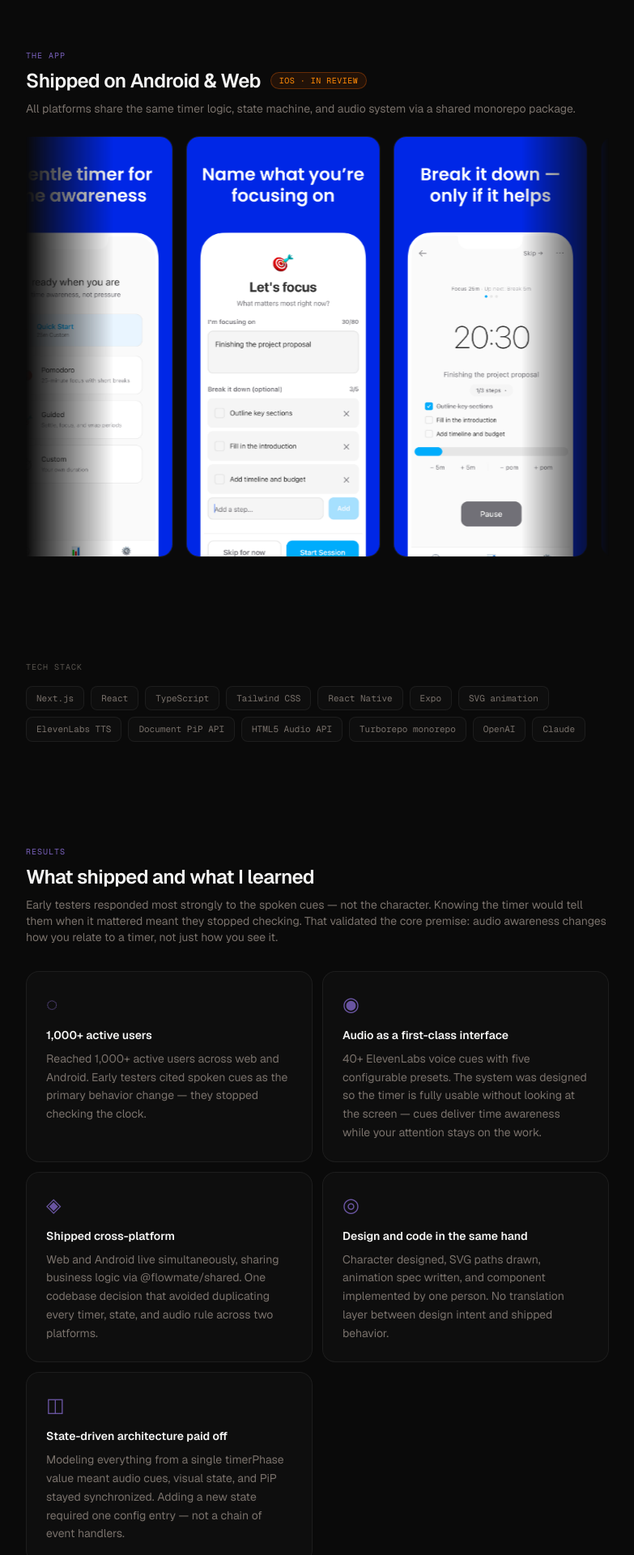
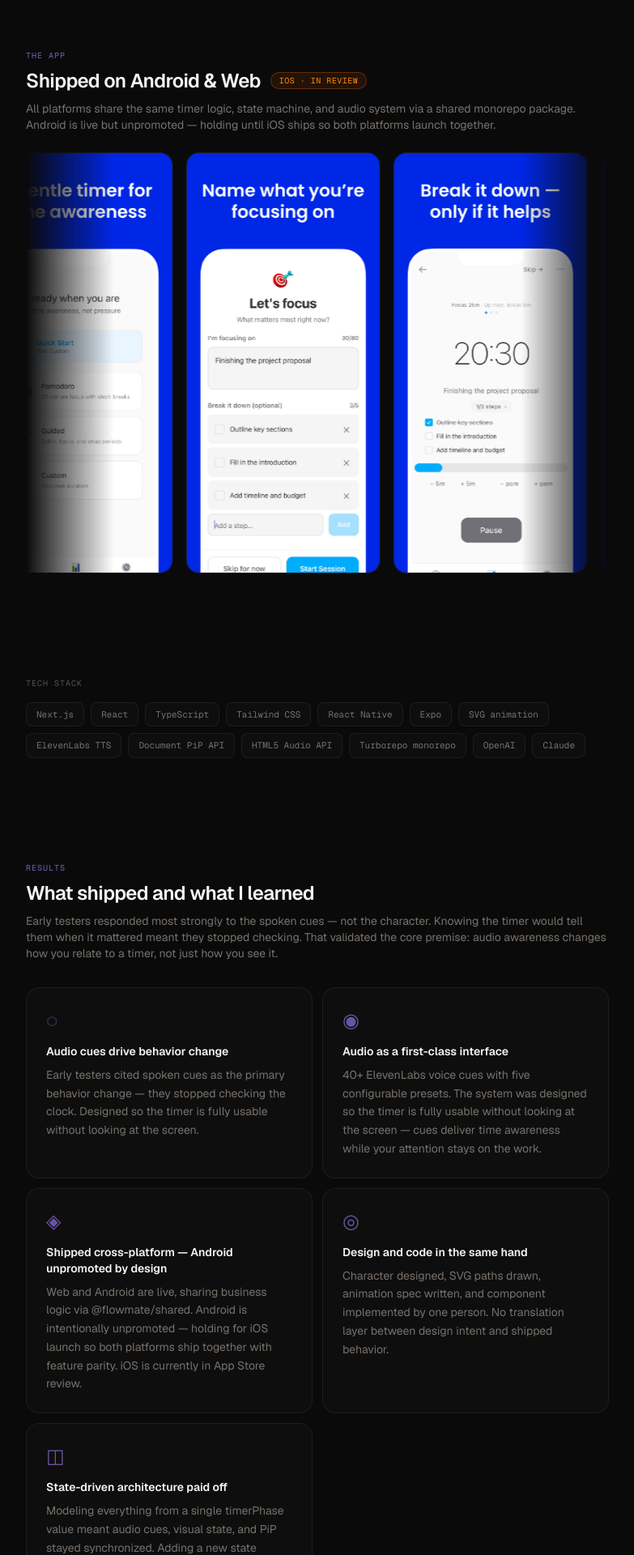
Before and after one commit to lydiacodesdaily/lydia-kwag, a Next.js app: page /projects/flowmate in a window 1280 px wide. Shown: the part 8099-10019 px from the top of the page at 81% size, without its empty margins (248-1031 px from the left). Built offline with nearby package versions, Linux system fonts and the light colour scheme.

Commit message:
fix(flowmate): mention Android soft launch

```diff
--- a/src/app/projects/flowmate/page.tsx
+++ b/src/app/projects/flowmate/page.tsx
@@ -63,8 +63,8 @@ const CHARACTER_STATES = [
 const OUTCOME_CARDS = [
   {
     icon: "◌",
-    title: "1,000+ active users",
-    body: "Reached 1,000+ active users across web and Android. Early testers cited spoken cues as the primary behavior change — they stopped checking the clock.",
+    title: "Audio cues drive behavior change",
+    body: "Early testers cited spoken cues as the primary behavior change — they stopped checking the clock. Designed so the timer is fully usable without looking at the screen.",
   },
   {
     icon: "◉",
@@ -73,8 +73,8 @@ const OUTCOME_CARDS = [
   },
   {
     icon: "◈",
-    title: "Shipped cross-platform",
-    body: "Web and Android live simultaneously, sharing business logic via @flowmate/shared. One codebase decision that avoided duplicating every timer, state, and audio rule across two platforms.",
+    title: "Shipped cross-platform — Android unpromoted by design",
+    body: "Web and Android are live, sharing business logic via @flowmate/shared. Android is intentionally unpromoted — holding for iOS launch so both platforms ship together with feature parity. iOS is currently in App Store review.",
   },
   {
     icon: "◎",
@@ -974,7 +974,7 @@ export default function FlowMateCaseStudy() {
               </span>
             </div>
             <p className="mt-2 text-sm text-stone-500">
-              All platforms share the same timer logic, state machine, and audio system via a shared monorepo package.
+              All platforms share the same timer logic, state machine, and audio system via a shared monorepo package. Android is live but unpromoted — holding until iOS ships so both platforms launch together.
             </p>
           </FadeUp>
           <FadeUp>
```
